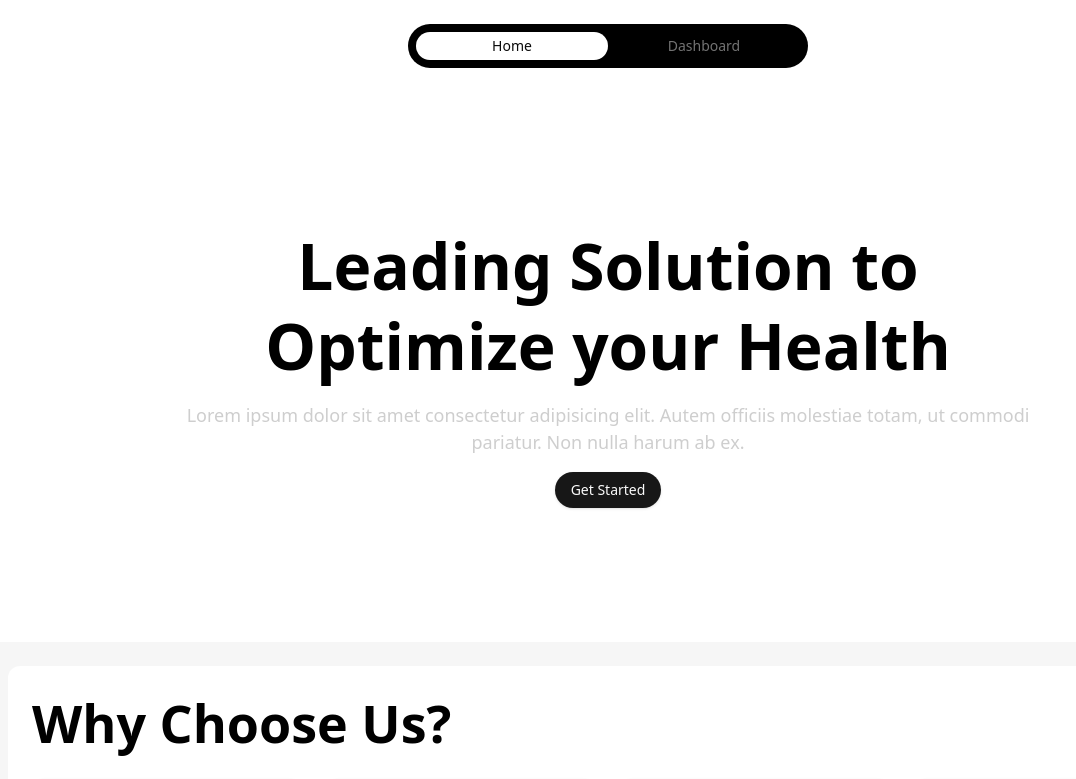
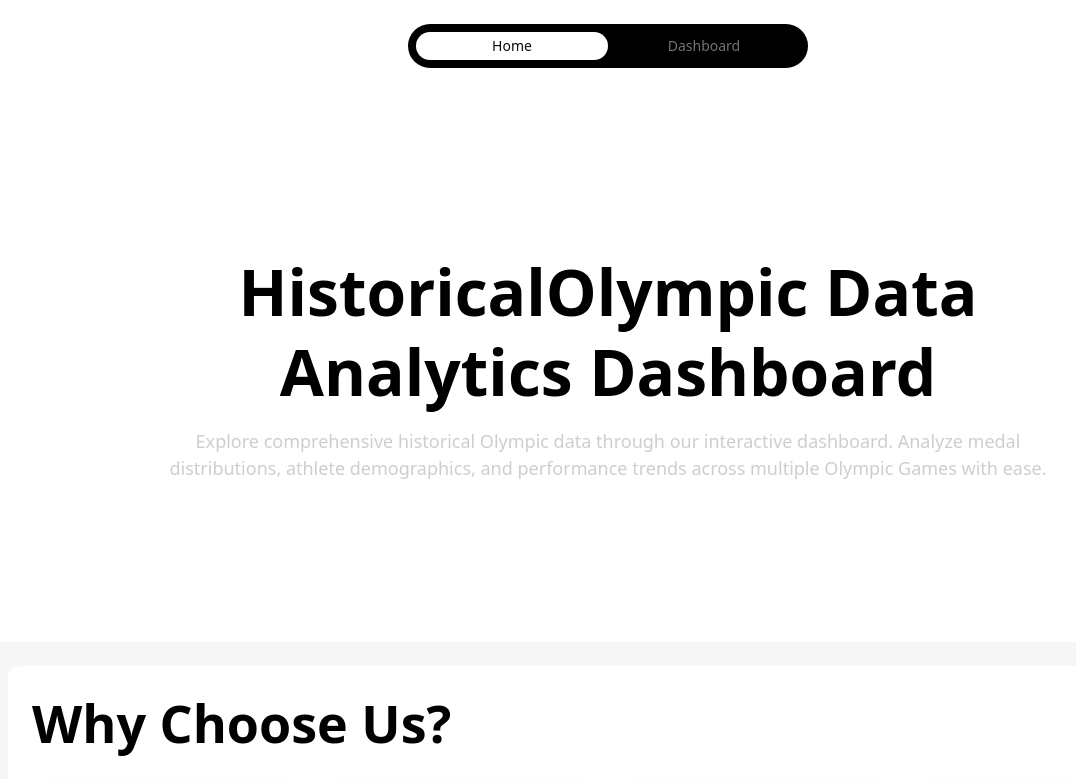
Before and after one commit to ngcheesiang277275/olympic-frontend-next, a Next.js app: page / in a window 1280 px wide. Shown: the top 779 px of the page, without its empty margins (32-1108 px from the left). Built offline with nearby package versions, Linux system fonts and the light colour scheme.

Commit message:
style: update landing page style

```diff
--- a/app/page.tsx
+++ b/app/page.tsx
@@ -14,17 +14,14 @@ export default function Home() {
     <main>
       <section className="section-size max-width flexbox-center flex-col gap-4">
         <h1 className="text-center hero-font sm:max-w-[75vw] lg:max-w-[65vw]">
-          Leading Solution to Optimize your Health
+          HistoricalOlympic Data Analytics Dashboard
         </h1>
 
         <p className="text-center description-text md:max-w-[80vw] lg:max-w-[70vw]">
-          Lorem ipsum dolor sit amet consectetur adipisicing elit. Autem
-          officiis molestiae totam, ut commodi pariatur. Non nulla harum ab ex.
+          Explore comprehensive historical Olympic data through our interactive
+          dashboard. Analyze medal distributions, athlete demographics, and
+          performance trends across multiple Olympic Games with ease.
         </p>
-
-        <div className="flexbox-center">
-          <Button className="cta-btn">Get Started</Button>
-        </div>
       </section>
 
       <div className="bg-secondary-color">
```
